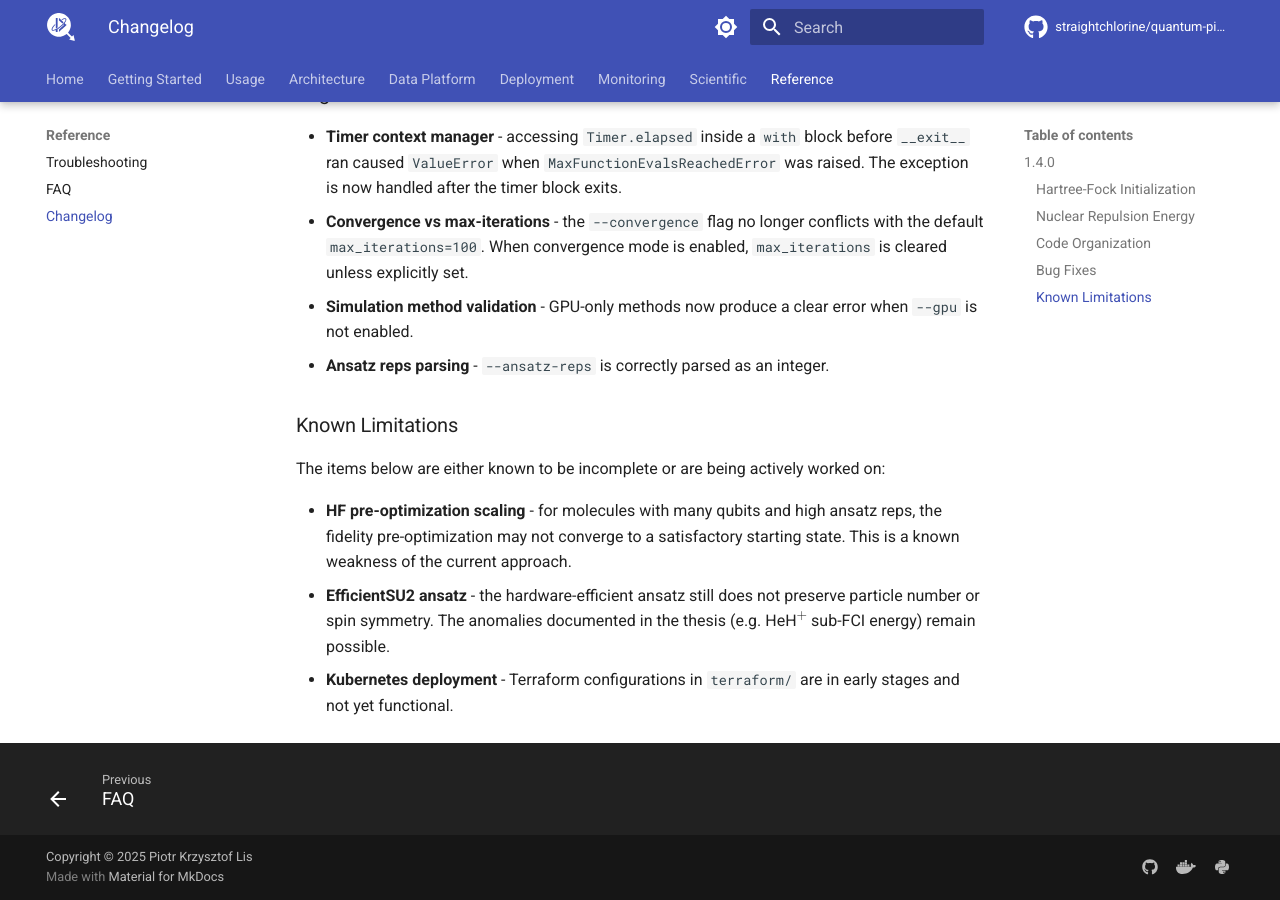
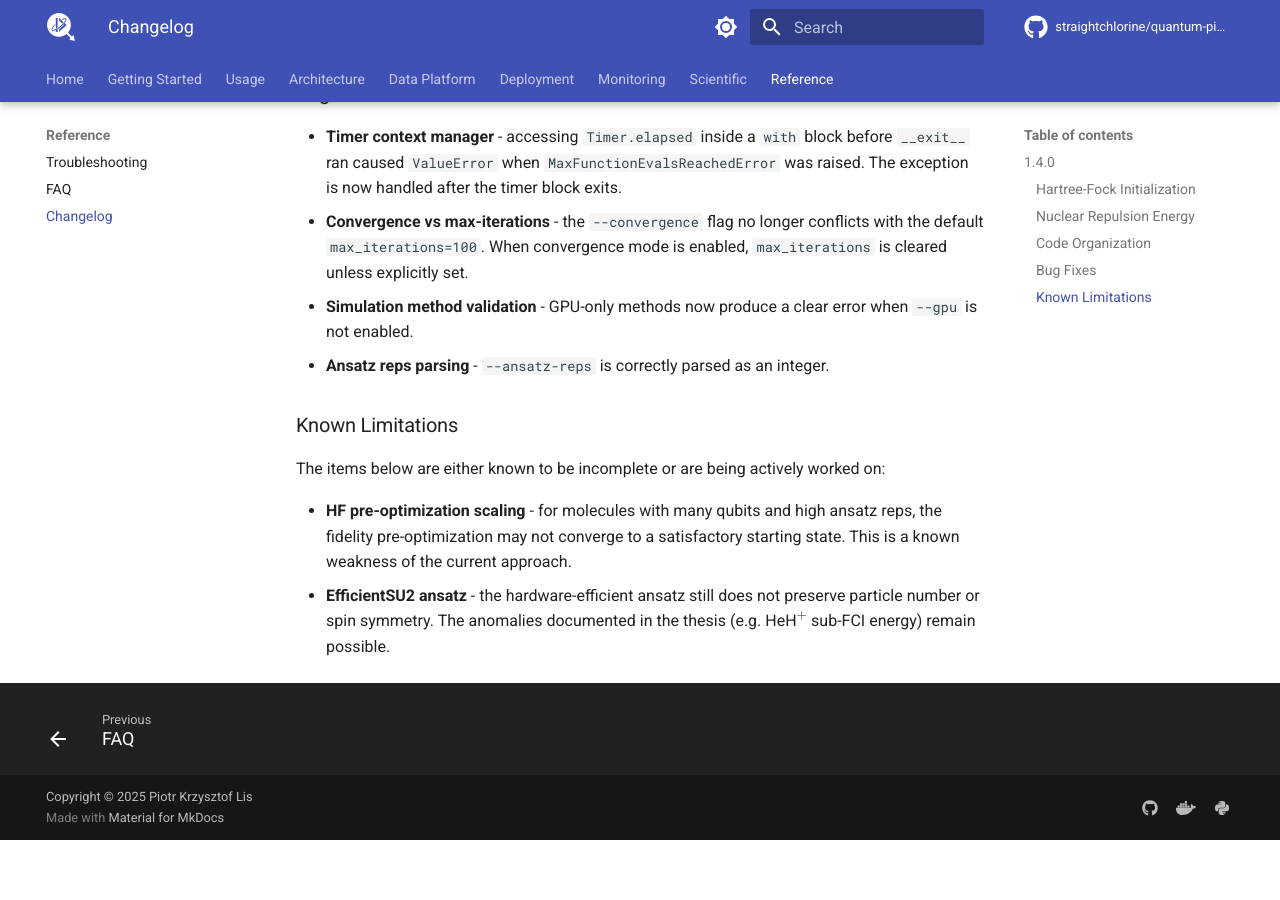
Before and after one commit to straightchlorine/quantum-pipeline, an MkDocs documentation site: the page built from docs/changelog.md, in a window 1280 px wide and 900 px high, scrolled down 2355 px. Built offline with MkDocs 1.6.1 and Material for MkDocs 9.7.7, drawn with Linux system fonts in a browser that asks for light colours; comment, search, counter and statistics services are not loaded; the version menu is left out; after the commit the page ends 3195 px from its top, so only the background shows below that.

Commit message:
docs: removed mention about kubernetes - will take a while to do that

```diff
--- a/docs/changelog.md
+++ b/docs/changelog.md
@@ -126,5 +126,3 @@ worked on:
 - **EfficientSU2 ansatz** - the hardware-efficient ansatz still does not
   preserve particle number or spin symmetry. The anomalies documented in
   the thesis (e.g. HeH\(^+\) sub-FCI energy) remain possible.
-- **Kubernetes deployment** - Terraform configurations in `terraform/`
-  are in early stages and not yet functional.
```
